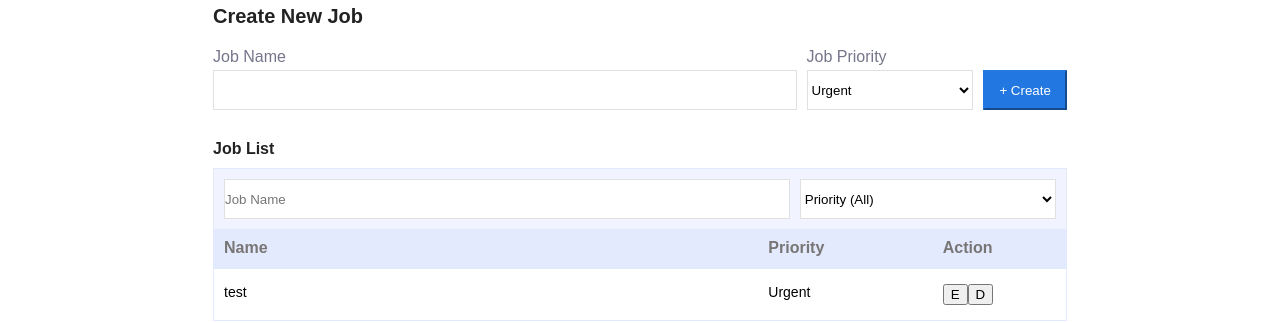
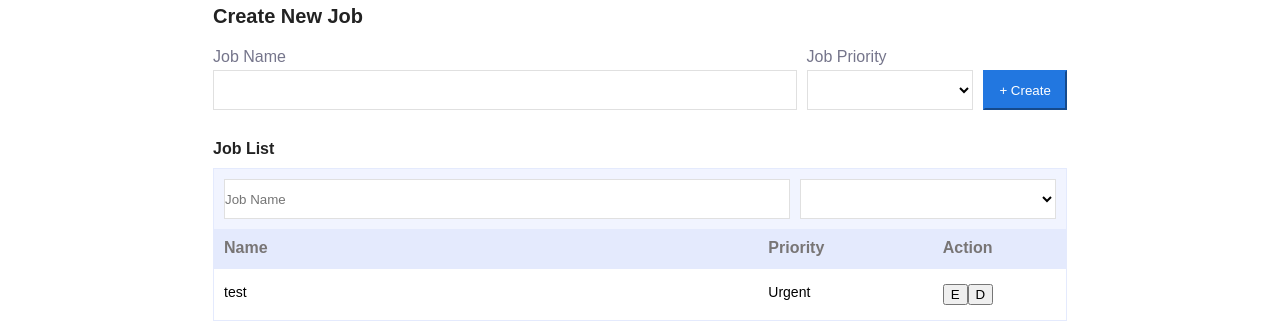
Before and after one commit to Burak-Bayraktar/job-tracking-app, a React (Create React App) app: page / in a window 1280 px wide. Shown: the part 160-483 px from the top of the page. Built offline with nearby package versions, Linux system fonts and the light colour scheme.

Commit message:
UPDATE: Add new props to Custom Input components

```diff
--- a/src/components/shared/FormInput/Input.js
+++ b/src/components/shared/FormInput/Input.js
@@ -1,12 +1,14 @@
 import React from 'react'
 import PropTypes from 'prop-types'
 
-const Input = ({ inputType, placeholder, className }) => {
+const Input = ({ inputType, placeholder, className, onChange, name }) => {
   return (
     <input
       type={inputType}
+      {...(onChange && { onChange })}
       {...(placeholder && { placeholder })}
       {...(className && { className })}
+      {...(name && { name })}
     />
   )
 }
@@ -16,5 +18,7 @@ export default Input
 Input.propTypes = {
   inputType: PropTypes.string.isRequired,
   placeholder: PropTypes.string,
-  className: PropTypes.string
+  className: PropTypes.string,
+  onChange: PropTypes.func,
+  name: PropTypes.string,
 }
--- a/src/components/shared/FormInput/Select.js
+++ b/src/components/shared/FormInput/Select.js
@@ -1,19 +1,23 @@
 import React from "react";
 import PropTypes from "prop-types";
 
-const Select = ({ options, className }) => {
+const Select = ({ className, children, onChange, name }) => {
   return (
-    <select {...(className && { className })}>
-      {options.map((option, index) => (
-        <option key={index}>{option}</option>
-      ))}
+    <select
+      {...(onChange && { onChange })}
+      {...(className && { className })}
+      {...(name && { name })}
+    >
+      {children}
     </select>
   );
 };
 
 Select.propTypes = {
-  options: PropTypes.array.isRequired,
   className: PropTypes.string,
+  children: PropTypes.node,
+  onChange: PropTypes.func,
+  name: PropTypes.string,
 };
 
 export default Select;
```
Also changed, not shown: src/components/shared/FormInput/Button.js (+13 -2 lines).
